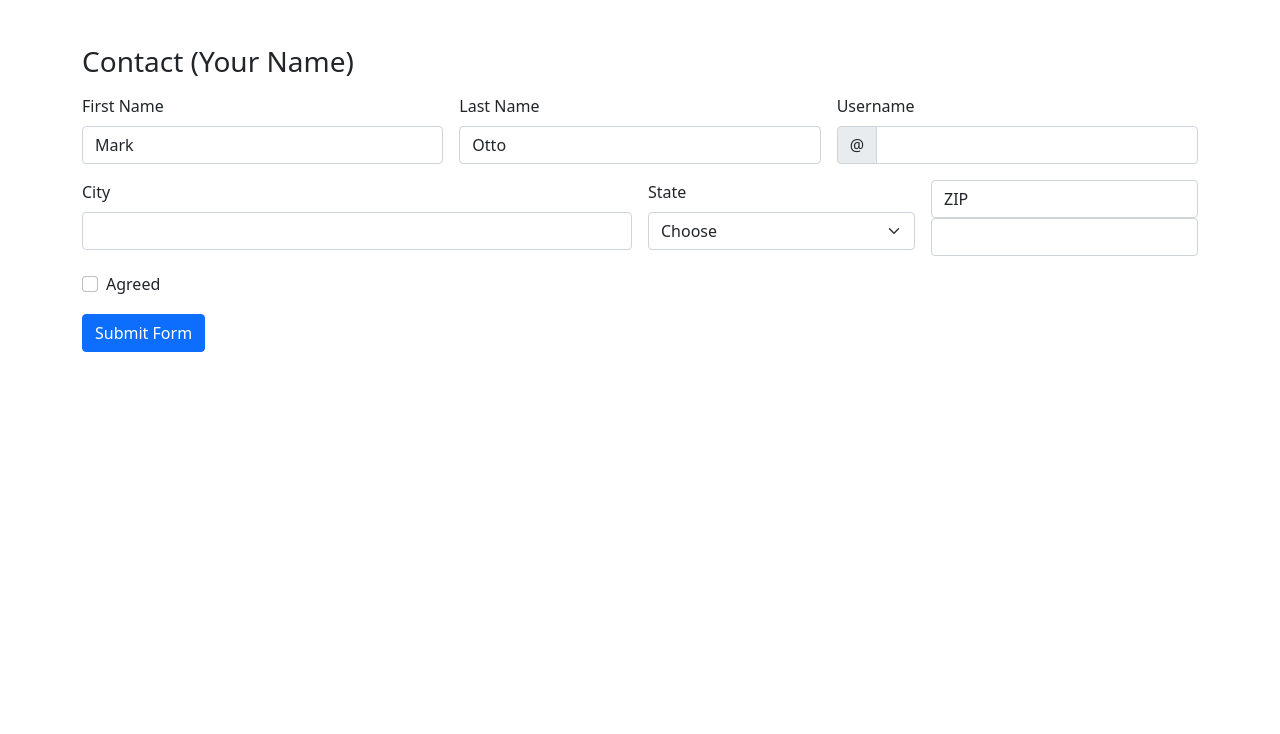
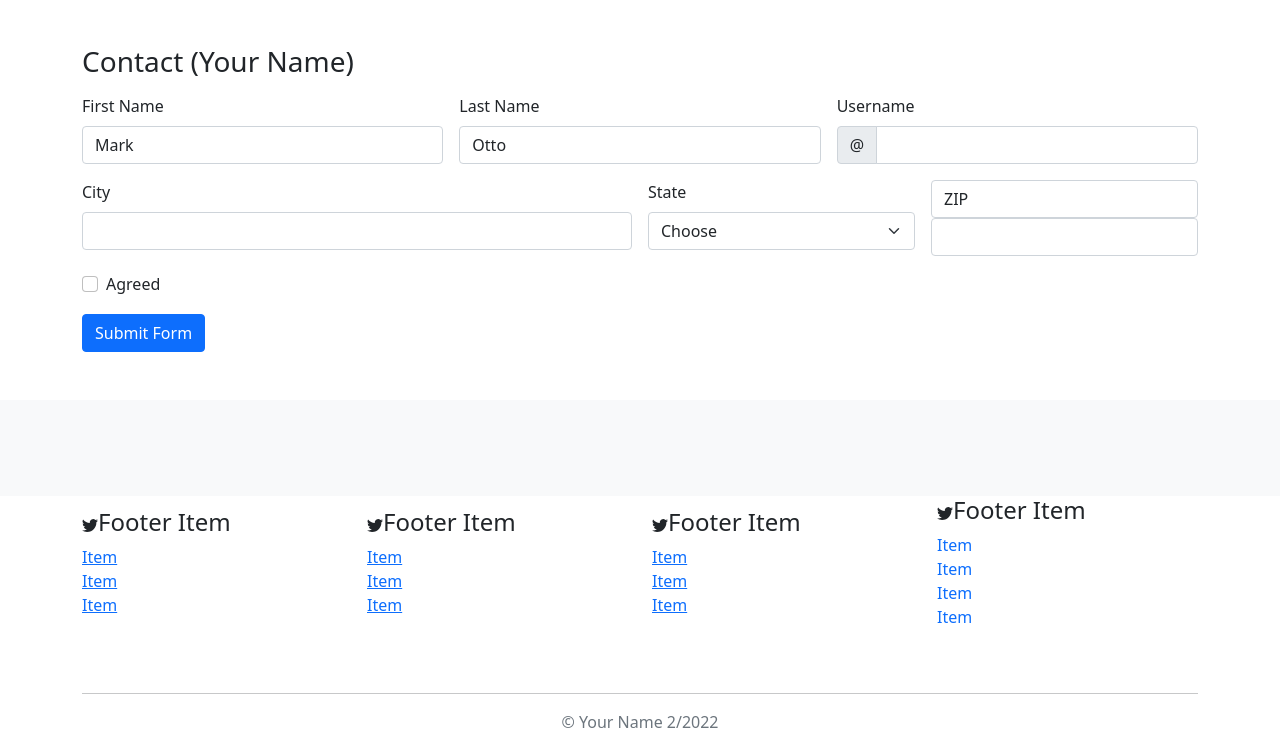
Before and after one commit to AntonTeplyakov/BootstrapBlog, a plain HTML site: page index.html in a window 1280 px wide. Shown: the part 1232-1966 px from the top of the page. Before the commit the page ends 1584 px from the top, so only its background shows below. Drawn offline with Linux system fonts and the light colour scheme.

Commit message:
add footer, copyright

```diff
--- a/index.html
+++ b/index.html
@@ -290,7 +290,90 @@
        </form>
      </div>
    </section>
-
+<footer class="mt-5 bg-light py-5"></footer>
+   <div class="container">
+     <div class="row align-items-center justify-content-center justify-content-lg-start">
+      <div class="col-lg-3 col-6">
+      <h4>
+        <svg xmlns="http://www.w3.org/2000/svg" width="16" height="16" fill="currentColor" class="bi bi-twitter" viewBox="0 0 16 16">
+          <path d="M5.026 15c6.038 0 9.341-5.003 9.341-9.334 0-.14 0-.282-.006-.422A6.685 6.685 0 0 0 16 3.542a6.658 6.658 0 0 1-1.889.518 3.301 3.301 0 0 0 1.447-1.817 6.533 6.533 0 0 1-2.087.793A3.286 3.286 0 0 0 7.875 6.03a9.325 9.325 0 0 1-6.767-3.429 3.289 3.289 0 0 0 1.018 4.382A3.323 3.323 0 0 1 .64 6.575v.045a3.288 3.288 0 0 0 2.632 3.218 3.203 3.203 0 0 1-.865.115 3.23 3.23 0 0 1-.614-.057 3.283 3.283 0 0 0 3.067 2.277A6.588 6.588 0 0 1 .78 13.58a6.32 6.32 0 0 1-.78-.045A9.344 9.344 0 0 0 5.026 15z"/>
+        </svg>Footer Item
+       </h4>
+       <ul class="list-unstyled">
+         <li>
+           <a href="#" class="link-primary">Item</a>
+         </li>
+         <li>
+          <a href="#" class="link-primary">Item</a>
+        </li>
+        <li>
+          <a href="#" class="link-primary">Item</a>
+        </li>
+       </ul>
+      </div>
+      <div class="col-lg-3 col-6">
+        <h4>
+          <svg xmlns="http://www.w3.org/2000/svg" width="16" height="16" fill="currentColor" class="bi bi-twitter" viewBox="0 0 16 16">
+            <path d="M5.026 15c6.038 0 9.341-5.003 9.341-9.334 0-.14 0-.282-.006-.422A6.685 6.685 0 0 0 16 3.542a6.658 6.658 0 0 1-1.889.518 3.301 3.301 0 0 0 1.447-1.817 6.533 6.533 0 0 1-2.087.793A3.286 3.286 0 0 0 7.875 6.03a9.325 9.325 0 0 1-6.767-3.429 3.289 3.289 0 0 0 1.018 4.382A3.323 3.323 0 0 1 .64 6.575v.045a3.288 3.288 0 0 0 2.632 3.218 3.203 3.203 0 0 1-.865.115 3.23 3.23 0 0 1-.614-.057 3.283 3.283 0 0 0 3.067 2.277A6.588 6.588 0 0 1 .78 13.58a6.32 6.32 0 0 1-.78-.045A9.344 9.344 0 0 0 5.026 15z"/>
+          </svg>Footer Item
+         </h4>
+         <ul class="list-unstyled">
+           <li>
+             <a href="#" class="link-primary">Item</a>
+           </li>
+           <li>
+            <a href="#" class="link-primary">Item</a>
+          </li>
+          <li>
+            <a href="#" class="link-primary">Item</a>
+          </li>
+         </ul>
+        </div>
+        <div class="col-lg-3 col-6">
+          <h4>
+            <svg xmlns="http://www.w3.org/2000/svg" width="16" height="16" fill="currentColor" class="bi bi-twitter" viewBox="0 0 16 16">
+              <path d="M5.026 15c6.038 0 9.341-5.003 9.341-9.334 0-.14 0-.282-.006-.422A6.685 6.685 0 0 0 16 3.542a6.658 6.658 0 0 1-1.889.518 3.301 3.301 0 0 0 1.447-1.817 6.533 6.533 0 0 1-2.087.793A3.286 3.286 0 0 0 7.875 6.03a9.325 9.325 0 0 1-6.767-3.429 3.289 3.289 0 0 0 1.018 4.382A3.323 3.323 0 0 1 .64 6.575v.045a3.288 3.288 0 0 0 2.632 3.218 3.203 3.203 0 0 1-.865.115 3.23 3.23 0 0 1-.614-.057 3.283 3.283 0 0 0 3.067 2.277A6.588 6.588 0 0 1 .78 13.58a6.32 6.32 0 0 1-.78-.045A9.344 9.344 0 0 0 5.026 15z"/>
+            </svg>Footer Item
+           </h4>
+           <ul class="list-unstyled">
+             <li>
+               <a href="#" class="link-primary">Item</a>
+             </li>
+             <li>
+              <a href="#" class="link-primary">Item</a>
+            </li>
+            <li>
+              <a href="#" class="link-primary">Item</a>
+            </li>
+           </ul>
+          </div>
+          <div class="col-lg-3 col-6">
+            <h4>
+              <svg xmlns="http://www.w3.org/2000/svg" width="16" height="16" fill="currentColor" class="bi bi-twitter" viewBox="0 0 16 16">
+                <path d="M5.026 15c6.038 0 9.341-5.003 9.341-9.334 0-.14 0-.282-.006-.422A6.685 6.685 0 0 0 16 3.542a6.658 6.658 0 0 1-1.889.518 3.301 3.301 0 0 0 1.447-1.817 6.533 6.533 0 0 1-2.087.793A3.286 3.286 0 0 0 7.875 6.03a9.325 9.325 0 0 1-6.767-3.429 3.289 3.289 0 0 0 1.018 4.382A3.323 3.323 0 0 1 .64 6.575v.045a3.288 3.288 0 0 0 2.632 3.218 3.203 3.203 0 0 1-.865.115 3.23 3.23 0 0 1-.614-.057 3.283 3.283 0 0 0 3.067 2.277A6.588 6.588 0 0 1 .78 13.58a6.32 6.32 0 0 1-.78-.045A9.344 9.344 0 0 0 5.026 15z"/>
+              </svg>Footer Item
+             </h4>
+             <ul class="list-unstyled">
+               <li>
+                 <a href="#" class="link-primary text-decoration-none">Item</a>
+               </li>
+               <li>
+                <a href="#" class="link-primary text-decoration-none">Item</a>
+              </li>
+              <li>
+                <a href="#" class="link-primary text-decoration-none">Item</a>
+              </li>
+              <li>
+                <a href="#" class="link-primary text-decoration-none">Item</a>
+              </li>
+             </ul>
+            </div>
+      </div>
+      <hr class="mt-5">
+      <div class="text-center text-muted">
+        &copy; Your Name 2/2022
+      </div>
+   </div>
    <script>
         // Example starter JavaScript for disabling form submissions if there are invalid fields
 (function () {
```
